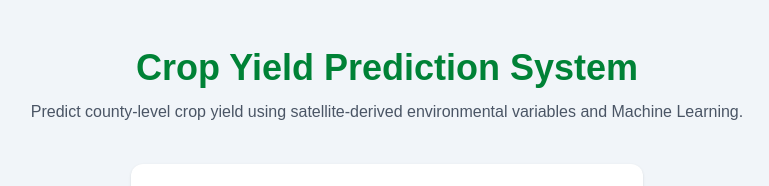
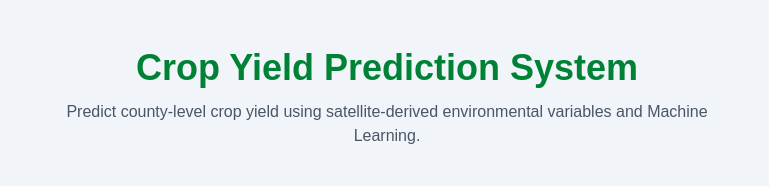
Before and after one commit to IyvonneAyoyi/Crop-Yield-Prediction-Kenya, a React app in the folder frontend/: page / in a window 1280 px wide. Shown: the top 186 px of the page, without its empty margins (253-1022 px from the left). Built offline with nearby package versions, Linux system fonts and the light colour scheme; no server answers; the HTML template or start-up script is replaced by a standard one.

Commit message:
Refactor page header into reusable Header component

```diff
--- a/frontend/src/components/Header.jsx
+++ b/frontend/src/components/Header.jsx
@@ -1,30 +1,16 @@
-function EnvironmentalVariables({ variables }) {
-  if (!variables) return null;
+function Header() {
+  return (
+    <div className="text-center mb-10">
+      <h1 className="text-4xl font-bold text-green-700">
+        Crop Yield Prediction System
+      </h1>
 
-  return (
-    <div className="bg-white rounded-xl shadow-md p-6 mt-6">
-      <h2 className="text-2xl font-semibold text-green-700 mb-4">
-        Environmental Variables
-      </h2>
-
-      <div className="space-y-3">
-        {Object.entries(variables).map(([name, data]) => (
-          <div
-            key={name}
-            className="flex justify-between items-center border-b pb-2 last:border-b-0"
-          >
-            <span className="font-medium text-gray-700">
-              {name.replace(/_/g, " ")}
-            </span>
-
-            <span className="font-semibold text-gray-900">
-              {data.value} {data.unit}
-            </span>
-          </div>
-        ))}
-      </div>
+      <p className="mt-3 text-gray-600 max-w-2xl mx-auto">
+        Predict county-level crop yield using satellite-derived
+        environmental variables and Machine Learning.
+      </p>
     </div>
   );
 }
 
-export default EnvironmentalVariables;
+export default Header;
--- a/frontend/src/pages/Home.jsx
+++ b/frontend/src/pages/Home.jsx
@@ -2,6 +2,7 @@ import { useState } from "react";
 
 import PredictionForm from "../components/PredictionForm";
 import { predictYield } from "../services/api";
+import Header from "../components/Header";
 import PredictionResult from "../components/PredictionResult";
 import EnvironmentalVariables from "../components/EnvironmentalVariables";
 
@@ -33,16 +34,7 @@ function Home() {
     <main className="min-h-screen bg-slate-100 py-12 px-4">
       <div className="max-w-4xl mx-auto">
         {/* Page Header */}
-        <div className="text-center mb-10">
-          <h1 className="text-4xl font-bold text-green-700">
-            Crop Yield Prediction System
-          </h1>
-
-          <p className="mt-3 text-gray-600">
-            Predict county-level crop yield using satellite-derived
-            environmental variables and Machine Learning.
-          </p>
-        </div>
+        <Header />
 
         {/* Prediction Form */}
         <PredictionForm onSubmit={handlePrediction} />
```
